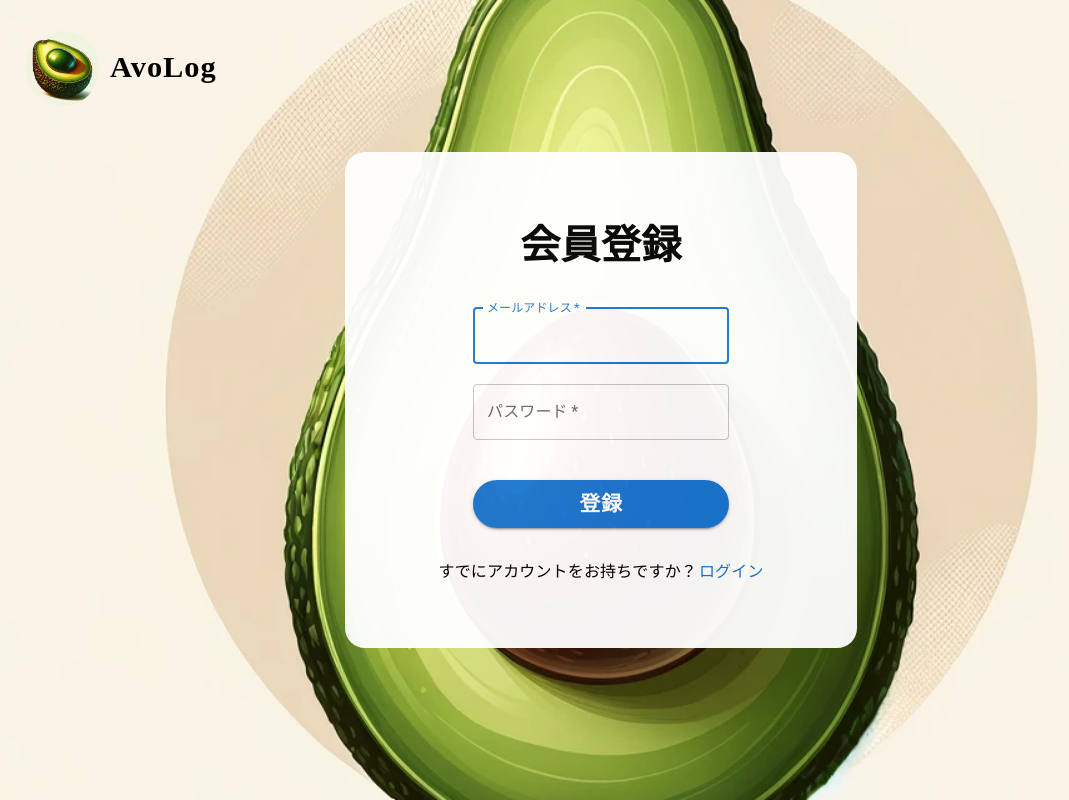
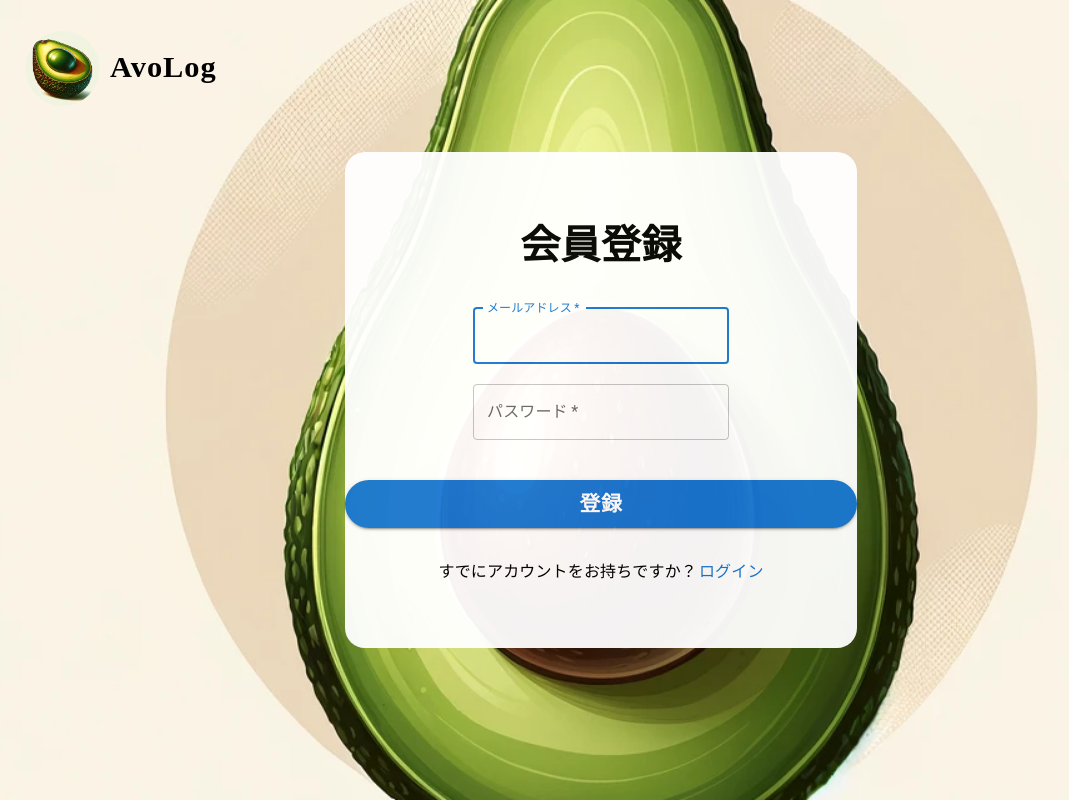
Before and after one commit to yuto99999/avolog, a Next.js app: page /auth/register in a window 1280 px wide. Shown: the whole page, without its empty margins (39-1108 px from the left). Built offline with nearby package versions, Linux system fonts and the light colour scheme.

Commit message:
コンソール表示 / Linkコメントアウト

```diff
--- a/src/app/components/Auth/Logout/logout.tsx
+++ b/src/app/components/Auth/Logout/logout.tsx
@@ -13,6 +13,7 @@ const Logout = () => {
       .then(() => {
         setSuccess(true);
         setError(false);
+        console.log("ログアウト成功");
       })
       .catch((error) => {
         console.log(error);
--- a/src/app/components/Auth/Profile/profile.tsx
+++ b/src/app/components/Auth/Profile/profile.tsx
@@ -65,6 +65,7 @@ const Profile = () => {
       }
       setSuccess(true);
       setError(false);
+      console.log("プロフィール設定成功")
     } catch (err) {
       console.log(err);
       setError(true);
--- a/src/app/components/Auth/Register/register.tsx
+++ b/src/app/components/Auth/Register/register.tsx
@@ -23,6 +23,7 @@ const Register = () => {
       .then((userCredential) => {
         const user = userCredential.user;
         console.log(user);
+        console.log("登録成功");
         setSuccess(true);
         setError(false);
       })
@@ -84,7 +85,7 @@ const Register = () => {
           onChange={(e) => setPassword(e.target.value)}
           sx={{ width: "50%", m: 1 }}
         />
-        <StyledBtnLink href={"/"}>
+        {/* <StyledBtnLink href={"/"}> */}
           <Button
             variant="contained"
             onClick={() => {
@@ -102,7 +103,7 @@ const Register = () => {
           >
             登録
           </Button>
-        </StyledBtnLink>
+        {/* </StyledBtnLink> */}
         <Typography fontFamily="游ゴシック" fontWeight={500} fontSize="1rem">
           すでにアカウントをお持ちですか？
           <StyledLink href={"/auth/login"}>ログイン</StyledLink>
```
Also changed, not shown: src/app/components/Auth/Login/login.tsx (+5 -3 lines).
